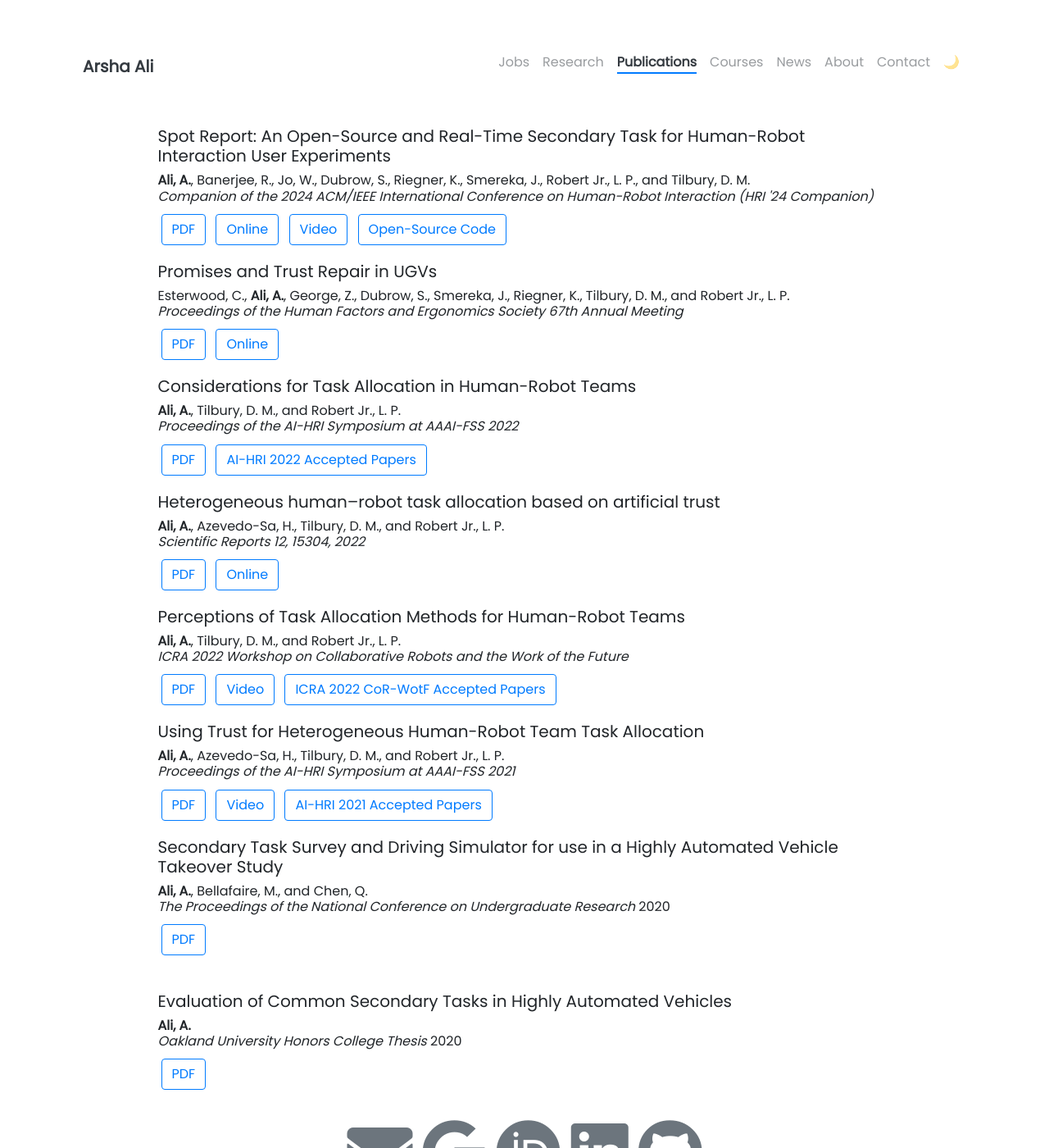
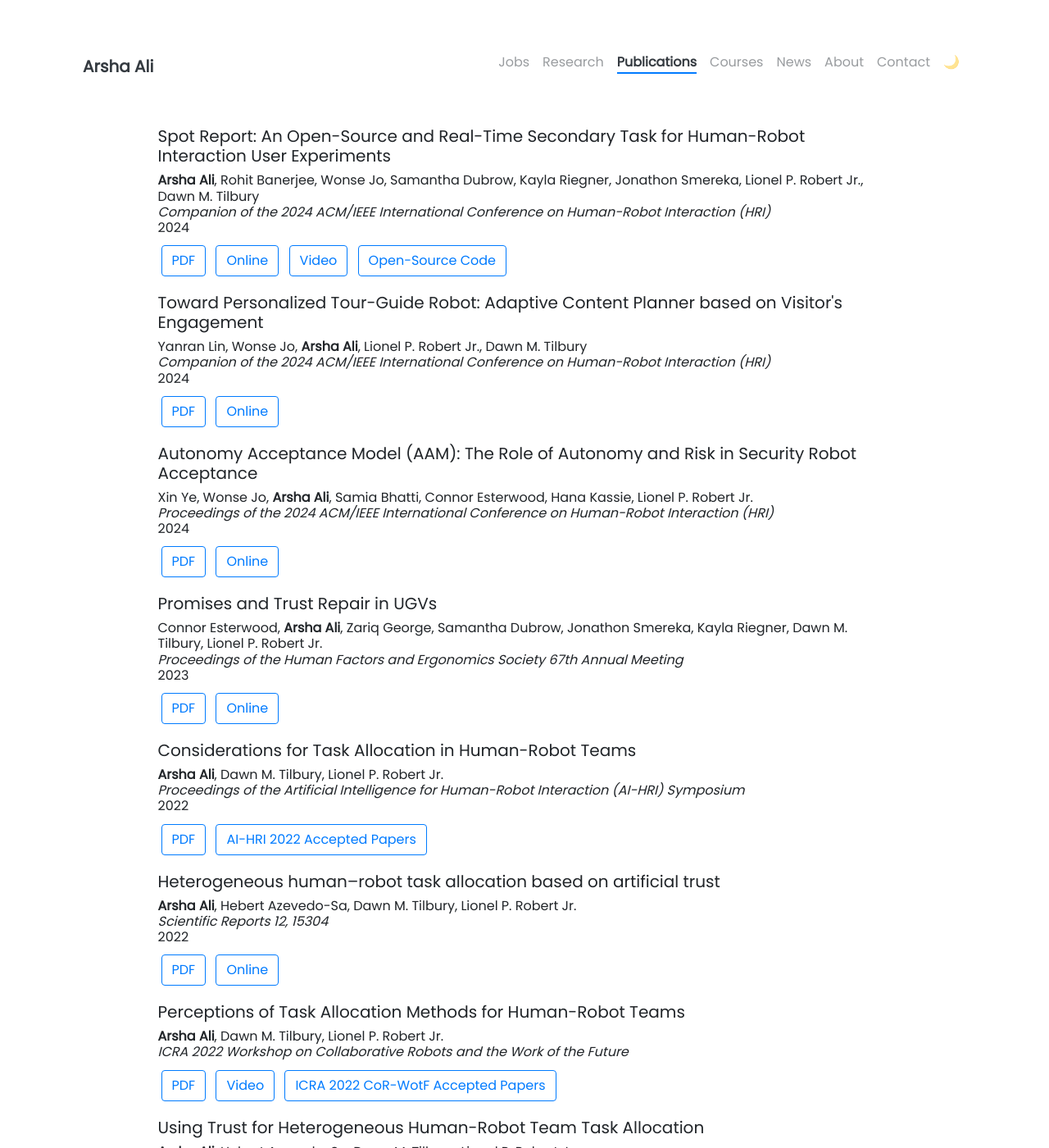
Before and after one commit to arshaali/arshaali.github.io, a Jekyll site: the page built from pages/publications.html, in a window 1280 px wide and 1400 px high. Shown: the whole window at 82% size. Built offline with Jekyll 4.4.1, drawn with Linux system fonts in a browser that asks for light colours; nearby versions of some CDN libraries; some of the changed text lies outside the part shown.

Commit message:
Update publications.html

```diff
--- a/pages/publications.html
+++ b/pages/publications.html
@@ -32,8 +32,9 @@ a:hover, a:active {
   Spot Report: An Open-Source and Real-Time Secondary Task for Human-Robot Interaction User Experiments
 </h5>
 <h6>
-  <b>Ali, A.</b>, Banerjee, R., Jo, W., Dubrow, S., Riegner, K., Smereka, J., Robert Jr., L. P., and Tilbury, D. M.
-  <br><i>Companion of the 2024 ACM/IEEE International Conference on Human-Robot Interaction (HRI '24 Companion)</i>
+  <b>Arsha Ali</b>, Rohit Banerjee, Wonse Jo, Samantha Dubrow, Kayla Riegner, Jonathon Smereka, Lionel P. Robert Jr., Dawn M. Tilbury
+  <br><i>Companion of the 2024 ACM/IEEE International Conference on Human-Robot Interaction (HRI)</i>
+  <br>2024
 </h6>
 <p>
   {% include elements/button.html link="https://deepblue.lib.umich.edu/bitstream/handle/2027.42/192466/HRI_LBR_2024_FINAL%20%281%29.pdf?sequence=1&isAllowed=y" text="PDF" %}
@@ -43,11 +44,38 @@ a:hover, a:active {
 </p>
 
 <h5>
+  Toward Personalized Tour-Guide Robot: Adaptive Content Planner based on Visitor's Engagement
+</h5>
+<h6>
+  Yanran Lin, Wonse Jo, <b>Arsha Ali</b>, Lionel P. Robert Jr., Dawn M. Tilbury
+  <br><i>Companion of the 2024 ACM/IEEE International Conference on Human-Robot Interaction (HRI)</i>
+  <br>2024
+</h6>
+<p>
+  {% include elements/button.html link="https://deepblue.lib.umich.edu/bitstream/handle/2027.42/192466/HRI_LBR_2024_FINAL%20%281%29.pdf?sequence=1&isAllowed=y" text="PDF" %}
+  {% include elements/button.html link="https://deepblue.lib.umich.edu/handle/2027.42/192466" text="Online" %}
+</p>
+
+<h5>
+  Autonomy Acceptance Model (AAM): The Role of Autonomy and Risk in Security Robot Acceptance
+</h5>
+<h6>
+  Xin Ye, Wonse Jo, <b>Arsha Ali</b>, Samia Bhatti, Connor Esterwood, Hana Kassie, Lionel P. Robert Jr.
+  <br><i>Proceedings of the 2024 ACM/IEEE International Conference on Human-Robot Interaction (HRI)</i>
+  <br>2024
+</h6>
+<p>
+  {% include elements/button.html link="https://deepblue.lib.umich.edu/bitstream/handle/2027.42/192466/HRI_LBR_2024_FINAL%20%281%29.pdf?sequence=1&isAllowed=y" text="PDF" %}
+  {% include elements/button.html link="https://deepblue.lib.umich.edu/handle/2027.42/192466" text="Online" %}
+</p>
+
+<h5>
   Promises and Trust Repair in UGVs
 </h5>
 <h6>
-  Esterwood, C., <b>Ali, A.</b>, George, Z., Dubrow, S., Smereka, J., Riegner, K., Tilbury, D. M., and  Robert Jr., L. P.
+  Connor Esterwood, <b>Arsha Ali</b>, Zariq George, Samantha Dubrow, Jonathon Smereka, Kayla Riegner, Dawn M. Tilbury, Lionel P. Robert Jr.
   <br><i>Proceedings of the Human Factors and Ergonomics Society 67th Annual Meeting</i>
+  <br>2023
 </h6>
 <p>
   {% include elements/button.html link="https://deepblue.lib.umich.edu/bitstream/handle/2027.42/177382/Esterwood%20et%20al.%20HFES_2023.pdf?sequence=1" text="PDF" %}
@@ -58,8 +86,9 @@ a:hover, a:active {
   Considerations for Task Allocation in Human-Robot Teams
 </h5>
 <h6>
-  <b>Ali, A.</b>, Tilbury, D. M., and  Robert Jr., L. P.
-  <br><i>Proceedings of the AI-HRI Symposium at AAAI-FSS 2022</i>
+  <b>Arsha Ali</b>, Dawn M. Tilbury, Lionel P. Robert Jr.
+  <br><i>Proceedings of the Artificial Intelligence for Human-Robot Interaction (AI-HRI) Symposium</i>
+  <br>2022
 </h6>
 <p>
   {% include elements/button.html link="https://arxiv.org/pdf/2210.03259.pdf" text="PDF" %}
@@ -70,8 +99,9 @@ a:hover, a:active {
   Heterogeneous human–robot task allocation based on artificial trust
 </h5>
 <h6>
-  <b>Ali, A.</b>, Azevedo-Sa, H., Tilbury, D. M., and  Robert Jr., L. P.
-  <br><i>Scientific Reports 12, 15304, 2022</i>
+  <b>Arsha Ali</b>, Hebert Azevedo-Sa, Dawn M. Tilbury, Lionel P. Robert Jr.
+  <br><i>Scientific Reports 12, 15304</i>
+  <br>2022
 </h6>
 <p>
   {% include elements/button.html link="https://www.nature.com/articles/s41598-022-19140-5.pdf" text="PDF" %}
@@ -82,7 +112,7 @@ a:hover, a:active {
   Perceptions of Task Allocation Methods for Human-Robot Teams
 </h5>
 <h6>
-  <b>Ali, A.</b>, Tilbury, D. M., and  Robert Jr., L. P.
+  <b>Arsha Ali</b>, Dawn M. Tilbury, Lionel P. Robert Jr.
   <br><i>ICRA 2022 Workshop on Collaborative Robots and the Work of the Future</i>
 </h6>
 <p>
@@ -97,8 +127,9 @@ a:hover, a:active {
   Using Trust for Heterogeneous Human-Robot Team Task Allocation
 </h5>
 <h6>
-  <b>Ali, A.</b>, Azevedo-Sa, H., Tilbury, D. M., and  Robert Jr., L. P.
-  <br><i>Proceedings of the AI-HRI Symposium at AAAI-FSS 2021</i>
+  <b>Arsha Ali</b>, Hebert Azevedo-Sa, Dawn M. Tilbury, Lionel P. Robert Jr.
+  <br><i>Proceedings of the Artificial Intelligence for Human-Robot Interaction (AI-HRI) Symposium</i>
+  <br>2021
 </h6>
 <p>
   {% include elements/button.html link="https://dx.doi.org/10.7302/3321" text="PDF" %}
@@ -110,8 +141,9 @@ a:hover, a:active {
   Secondary Task Survey and Driving Simulator for use in a Highly Automated Vehicle Takeover Study
 </h5>
 <h6>
-  <b>Ali, A.</b>, Bellafaire, M., and Chen, Q.
-  <br><i>The Proceedings of the National Conference on Undergraduate Research</i> 2020
+  <b>Arsha Ali</b>, Matthew Bellafaire, Qinghua Chen, Osamah Rawashdeh
+  <br><i>Proceedings of the National Conference on Undergraduate Research (NCUR)</i>
+  <br>2020
 </h6>
 <p>
   {% include elements/button.html link="http://libjournals.unca.edu/ncur/wp-content/uploads/2021/02/3265-Ali-Arsha-FINAL.pdf" text="PDF" %}
@@ -121,8 +153,9 @@ a:hover, a:active {
   <br>Evaluation of Common Secondary Tasks in Highly Automated Vehicles
 </h5>
 <h6>
-  <b>Ali, A.</b>
-  <br><i>Oakland University Honors College Thesis</i> 2020
+  <b>Arsha Ali</b>
+  <br><i>Oakland University Honors College Thesis</i>
+  <br>2020
 </h6>
 <p>
   {% include elements/button.html link="https://our.oakland.edu/bitstream/handle/10323/7476/thesis_final_Ali.pdf?sequence=1" text="PDF" %}
```
